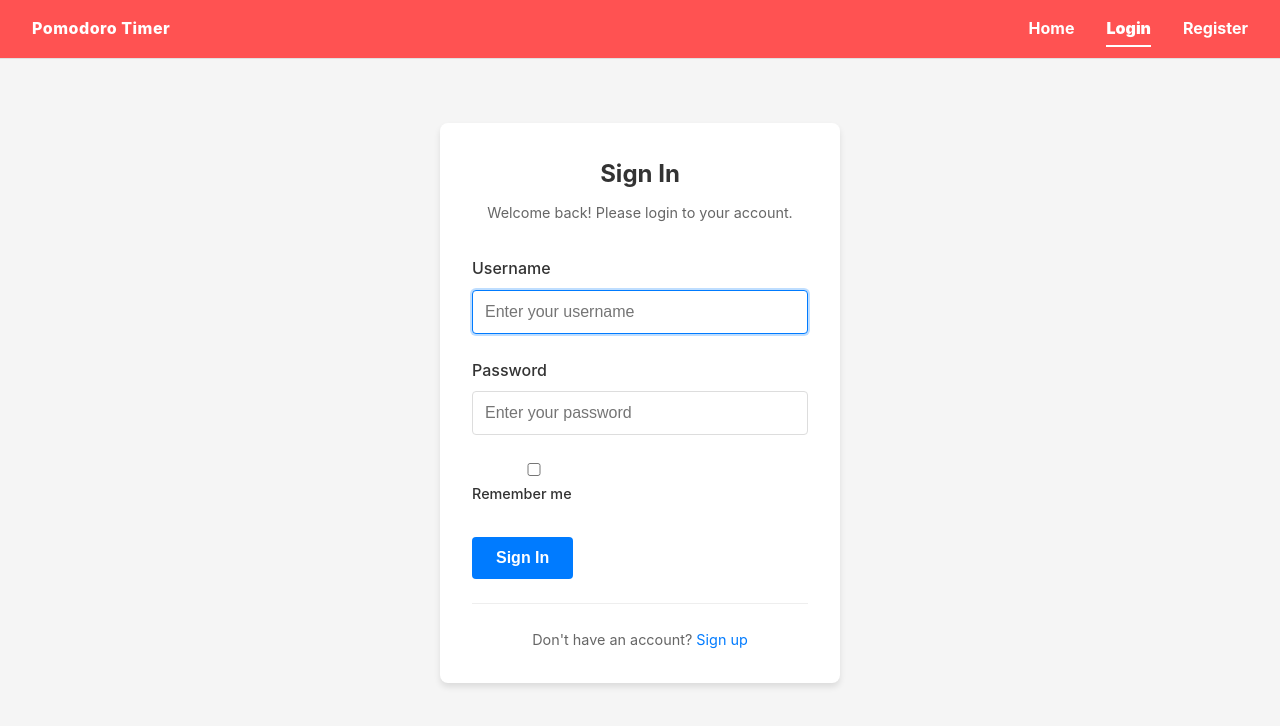
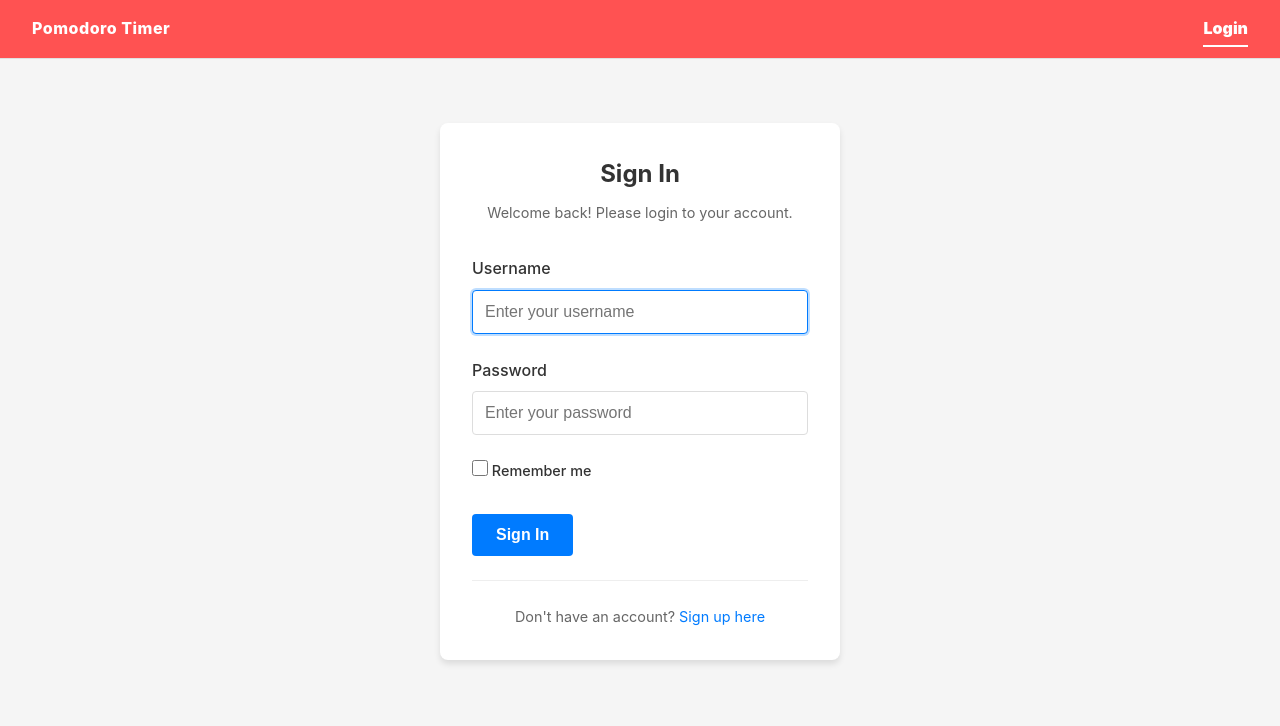
Before and after one commit to Tinor2/AT1-SWE-PomTimer-RonitBhandari, a Flask app: page /auth/login in a window 1280 px wide. Shown: the top 726 px of the page. Run offline with Flask 3, Linux system fonts and the light colour scheme.

Commit message:
Fixed formatting issues with sign in page. This included making the UX of the nav bar and the login page

```diff
--- a/pomodoro/static/css/style.css
+++ b/pomodoro/static/css/style.css
@@ -53,6 +53,9 @@ body {
 
 .logout-btn:hover {
     color: #ffadad;
+    background-color: rgba(255, 255, 255, 0.1);
+    border-radius: 4px;
+    padding: 4px 8px;
 }
 
 .nav-brand {
@@ -60,6 +63,12 @@ body {
     color: #ffffff;
     font-weight: 800;
     letter-spacing: 0.5px;
+    text-decoration: none;
+    transition: color 0.2s;
+}
+
+.nav-brand:hover {
+    color: #ffadad;
 }
 
 .nav-link {
--- a/pomodoro/templates/auth/login.html
+++ b/pomodoro/templates/auth/login.html
@@ -37,8 +37,7 @@
             <div class="form-group checkbox-group">
                 <label class="checkbox-label">
                     <input type="checkbox" name="remember" id="remember">
-                    <span class="checkmark"></span>
-                    Remember me
+                    <span class="checkbox-text">Remember me</span>
                 </label>
             </div>
 
@@ -46,7 +45,7 @@
         </form>
 
         <div class="auth-footer">
-            <p>Don't have an account? <a href="{{ url_for('auth.register') }}">Sign up</a></p>
+            <p>Don't have an account? <a href="{{ url_for('auth.register') }}">Sign up here</a></p>
         </div>
     </div>
 </div>
@@ -121,10 +120,17 @@
     align-items: center;
     cursor: pointer;
     font-size: 0.9rem;
+    gap: 0.5rem;
 }
 
 .checkbox-label input[type="checkbox"] {
-    margin-right: 0.5rem;
+    margin: 0;
+    width: 16px;
+    height: 16px;
+}
+
+.checkbox-text {
+    color: #333;
 }
 
 .btn {
--- a/pomodoro/templates/base.html
+++ b/pomodoro/templates/base.html
@@ -9,9 +9,8 @@
 <body>
     <nav class="navbar">
         <div class="nav-content">
-            <span class="nav-brand">Pomodoro Timer</span>
+            <a href="{{ url_for('home.index') }}" class="nav-brand">Pomodoro Timer</a>
             <div class="nav-links">
-                <a href="{{ url_for('home.index') }}" class="nav-link {% if request.endpoint == 'home.index' %}active{% endif %}">Home</a>
                 {% if current_user.is_authenticated %}
                     <a href="{{ url_for('lists.index') }}" class="nav-link {% if request.endpoint == 'lists.index' %}active{% endif %}">Lists</a>
                     <a href="{{ url_for('auth.profile') }}" class="nav-link {% if request.endpoint == 'auth.profile' %}active{% endif %}">Profile</a>
@@ -20,7 +19,6 @@
                     </form>
                 {% else %}
                     <a href="{{ url_for('auth.login') }}" class="nav-link {% if request.endpoint == 'auth.login' %}active{% endif %}">Login</a>
-                    <a href="{{ url_for('auth.register') }}" class="nav-link {% if request.endpoint == 'auth.register' %}active{% endif %}">Register</a>
                 {% endif %}
             </div>
         </div>
```
Also changed, not shown: instance/pomodoro.sqlite.
